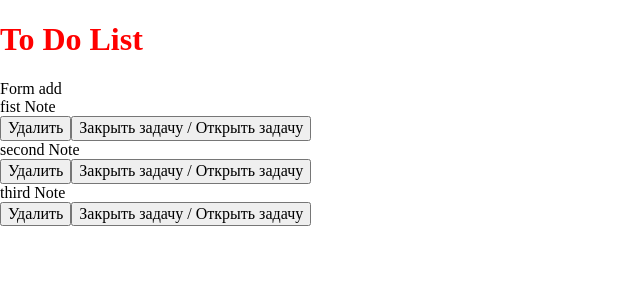
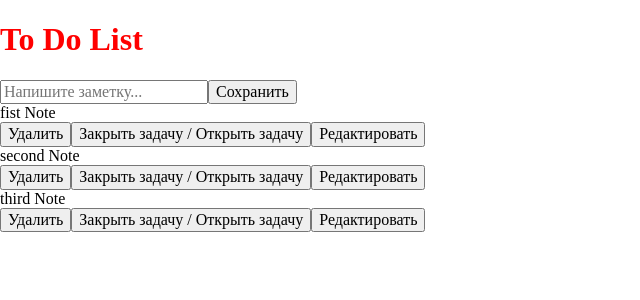
Before and after one commit to ich-kirich/ToDo-List, a React (Create React App) app in the folder todo-list/: page / in a window 1280 px wide. Shown: the top 300 px of the page, without its empty margins (0-640 px from the left). Built offline with nearby package versions, Linux system fonts and the light colour scheme; the HTML template or start-up script is replaced by a standard one.

Commit message:
feat: add functionality to edit note

```diff
--- a/todo-list/src/App.tsx
+++ b/todo-list/src/App.tsx
@@ -24,7 +24,7 @@ function App() {
   return (
     <div className="App">
       <Header />
-      <AddNote />
+      <AddNote listNotes={listNotes} setListNotes={setListNotes} />
       <ListNotes listNotes={listNotes} setListNotes={setListNotes} />
     </div>
   );
--- a/todo-list/src/components/addNote.tsx
+++ b/todo-list/src/components/addNote.tsx
@@ -1,5 +1,36 @@
-function AddNote() {
-  return <div>Form add</div>;
+import { useState } from "react";
+import { INote } from "../types/types";
+
+function AddNote(props: { listNotes: INote[]; setListNotes: Function }) {
+  const [value, setValue] = useState("");
+  const { listNotes } = props;
+  const { setListNotes } = props;
+
+  function saveNote() {
+    setListNotes([
+      ...listNotes,
+      {
+        id: listNotes.length + 1,
+        body: value,
+        status: true,
+      },
+    ]);
+    setValue("");
+  }
+
+  return (
+    <div>
+      <input
+        type="text"
+        placeholder="Напишите заметку..."
+        value={value}
+        onChange={(e) => setValue(e.target.value)}
+      />
+      <button type="button" onClick={saveNote}>
+        Сохранить
+      </button>
+    </div>
+  );
 }
 
 export default AddNote;
--- a/todo-list/src/components/listNotes.tsx
+++ b/todo-list/src/components/listNotes.tsx
@@ -1,8 +1,11 @@
+import { useState } from "react";
 import { INote } from "../types/types";
 
 function ListNotes(props: { listNotes: INote[]; setListNotes: Function }) {
   const { listNotes } = props;
   const { setListNotes } = props;
+  const [edit, setEdit] = useState(0);
+  const [value, setValue] = useState("");
 
   function deleteNote(id: number) {
     const updateListNotes = [...listNotes].filter((note) => note.id !== id);
@@ -19,16 +22,48 @@ function ListNotes(props: { listNotes: INote[]; setListNotes: Function }) {
     setListNotes(updateListNotes);
   }
 
+  function editNote(id: number, body: string) {
+    setEdit(id);
+    setValue(body);
+  }
+
+  function updateNote(id: number) {
+    const updateListNotes = [...listNotes].map((note) => {
+      if (note.id === id) {
+        note.body = value;
+      }
+      return note;
+    });
+    setListNotes(updateListNotes);
+    setEdit(0);
+  }
+
   return (
     <div>
       {listNotes.map((note) => (
         <div key={note.id}>
-          <div>{note.body}</div>
+          {edit === note.id ? (
+            <div>
+              <input
+                type="text"
+                value={value}
+                onChange={(e) => setValue(e.target.value)}
+              />
+              <button type="button" onClick={() => updateNote(note.id)}>
+                Сохранить
+              </button>
+            </div>
+          ) : (
+            <div>{note.body}</div>
+          )}
           <button type="button" onClick={() => deleteNote(note.id)}>
             Удалить
           </button>
           <button type="button" onClick={() => changeStatus(note.id)}>
             Закрыть задачу / Открыть задачу
+          </button>
+          <button type="button" onClick={() => editNote(note.id, note.body)}>
+            Редактировать
           </button>
         </div>
       ))}
```
